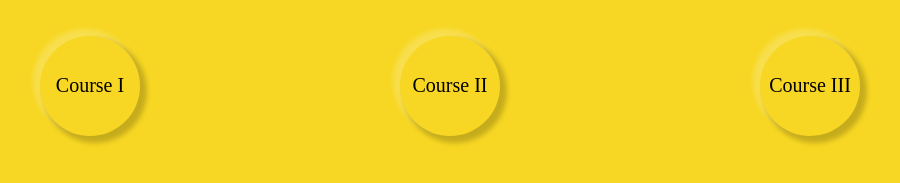
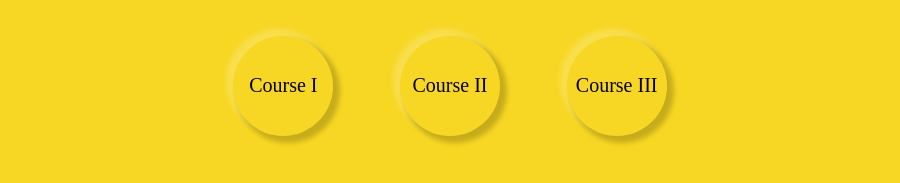
Before and after one commit to amirhossein-github/experience-course-megademy, a plain HTML site: page index.html in a window 1280 px wide. Shown: the part 95-278 px from the top of the page, without its empty margins (190-1090 px from the left). Drawn offline with Linux system fonts and the light colour scheme.

Commit message:
style: change space between menu-items courses
There was a space between the items and it was fixed with a little change

```diff
--- a/index files/v1/style.css
+++ b/index files/v1/style.css
@@ -21,7 +21,8 @@ body {
     }
 
     div#courses {
-        margin: auto 100px;
+        width: 500px;
+        margin: 1% auto;
 
         ul {
             list-style-type: none;
```
